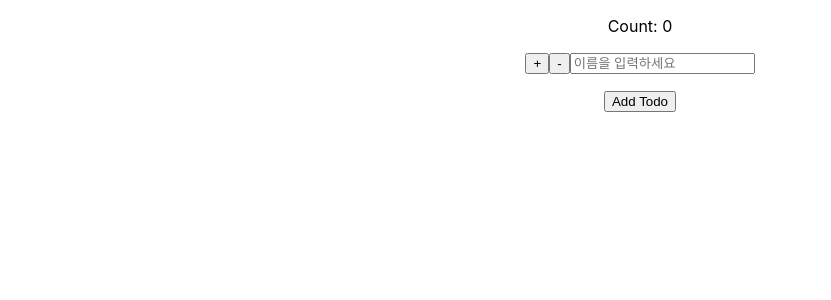
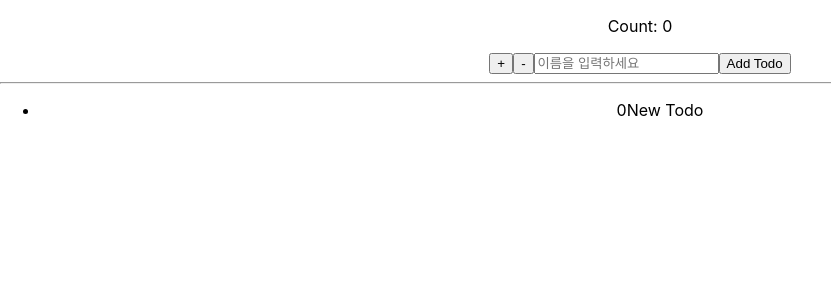
Before and after one commit to jin0kim326/react-basic-report, a React (Create React App) app: page / in a window 1280 px wide. Shown: the top 300 px of the page, without its empty margins (0-831 px from the left). Built offline with nearby package versions, Linux system fonts and the light colour scheme.

Commit message:
Question4 정리
Question4 정리

```diff
--- a/src/components/Question4/Question4.jsx
+++ b/src/components/Question4/Question4.jsx
@@ -3,14 +3,34 @@ import React, { useState } from 'react';
 export default function Question4() {
     const [count, setCount] = useState(0);
   const [name, setName] = useState('');
-  const [todos, setTodos] = useState([]);
+  // const [num, setNum] = useState(0);
+  const [todos, setTodos] = useState([
+    {
+      keyNum : 0,
+      text : "New Todo"
+    }
+  ]);
+
+
+  // object 타입의 state update
+  //
+  // const user = {
+  //   name :" jy"
+  //   age :26
+  // }
+  // usestate 부분이 있다치고
+  // setUser(user=>{return{...user, age : age+1}})
+
 
   function handleIncrement() {
     // 🔥 카운트 1증가시키기
+
+    setCount((count) => count + 1);
   }
 
   function handleDecrement() {
     // 🔥 카운트 1감소시키기
+    setCount((count) => count - 1);
   }
 
   function handleNameChange(e) {
@@ -18,9 +38,11 @@ export default function Question4() {
     setName(e.target.value);
   }
 
-  function handleAddTodo() {
+  function handleAddTodo(e) {
     // 🔥 리스트 추가시키기
-
+    e.preventDefault();
+    // setNum((num) => num + 1)
+    setTodos(todos => [...todos, {keyNum: 1, text:"new text" }]);
     // 사용자가 버튼을 클릭할때마다 오브젝트를 추가하는데 유일한 키와 고정된 텍스트값을 가진다
     // ex { id : 고유한 키값, text: "New Todo(고정된 스트링 값))"}
   }
@@ -32,11 +54,23 @@ export default function Question4() {
       <button onClick={handleIncrement}>+</button>
       <button onClick={handleDecrement}>-</button>
       <input type="text" value={name} onChange={handleNameChange} placeholder={`이름을 입력하세요`}/>
+
+      <button onClick={handleAddTodo}>Add Todo</button>
+      <hr/>
       <ul>
             {/* 🔥 사용자가 추가한 리스트 출력 */}
             {/* 위 요구사항에 의해 똑같은 텍스트를 가진 아이템이 계속 나올것임. */}
+        {
+          todos.map((todo, index)=> {
+            return(
+              <li key={index}>
+                <span>{todo.keyNum}</span>
+                <span>{todo.text}</span>
+              </li>
+            )
+          })
+        }
       </ul>
-      <button onClick={handleAddTodo}>Add Todo</button>
     </div>
   );
 }
```
